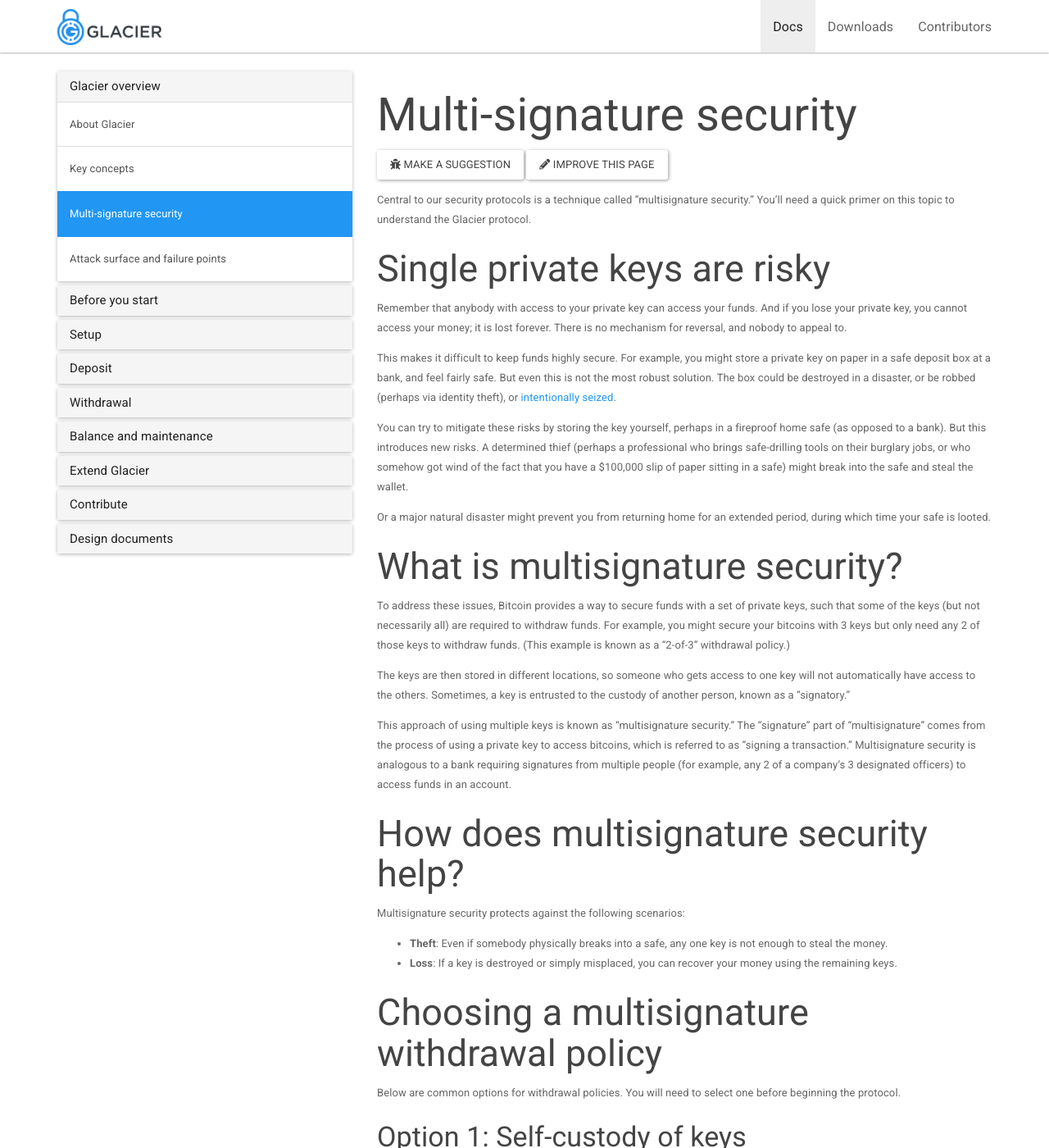
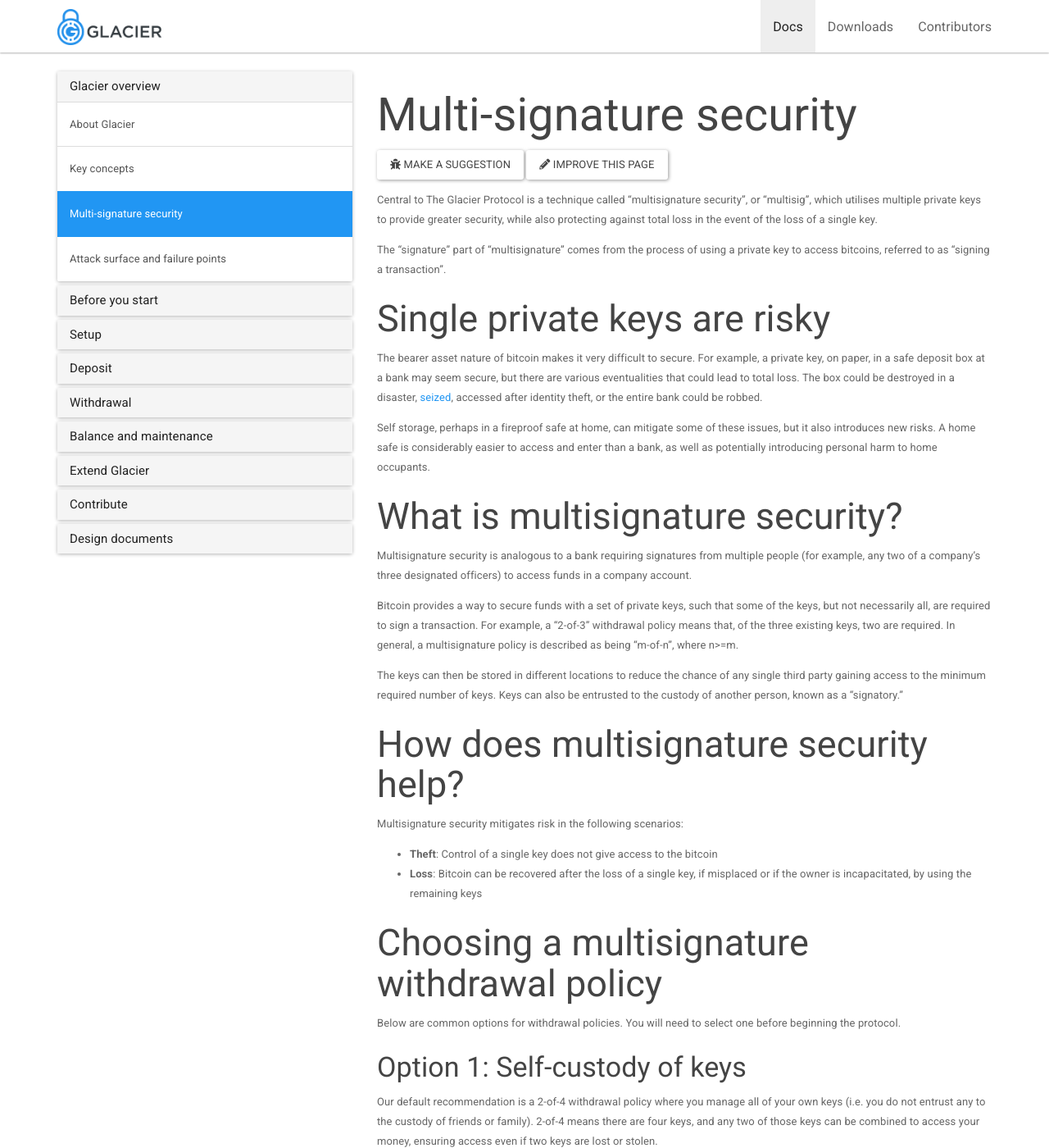
Before and after one commit to GlacierProtocol/glacierprotocol.github.io, a Jekyll site: the page built from _docs/overview/multi-signature-security.md, in a window 1280 px wide and 1400 px high. Shown: the whole window at 82% size. Built offline with Jekyll 4.4.1, drawn with Linux system fonts in a browser that asks for light colours; nearby versions of some CDN libraries.

Commit message:
reword and restructure

```diff
--- a/_docs/overview/multi-signature-security.md
+++ b/_docs/overview/multi-signature-security.md
@@ -1,66 +1,52 @@
 ---
 title: Multi-signature security
-description: Glacier uses multiple keys to protect your Bitcoins. This makes it
-  harder for someone to steal your Bitcoins, and allows you to still access them
-  even if you lose one keys.
+description: Glacier uses multiple private keys. This provides greater security,
+ and protects against total loss in the event of the loss of a single key.
 ---
 
-Central to our security protocols is
-a technique called "multisignature security." You'll need a quick primer on
-this topic to understand the Glacier protocol.
+Central to The Glacier Protocol is a technique called "multisignature security",
+or "multisig", which utilises multiple private keys to provide greater security,
+while also protecting against total loss in the event of the loss of a single key.
+
+The "signature" part of "multisignature" comes from the process of using a private
+key to access bitcoins, referred to as "signing a transaction".
 
 ## Single private keys are risky
 
-Remember that anybody with access to your private key can access your
-funds. And if you lose your private key, you cannot access your money; it is
-lost forever. There is no mechanism for reversal, and nobody to appeal
-to.
+The bearer asset nature of bitcoin makes it very difficult to secure. For example,
+a private key, on paper, in a safe deposit box at a bank may seem secure, but
+there are various eventualities that could lead to total loss. The box could be
+destroyed in a disaster, [seized](http://abcnews.go.com/GMA/story?id=4832471),
+accessed after identity theft, or the entire bank could be robbed.
 
-This makes it difficult to keep funds highly secure. For example, you
-might store a private key on paper in a safe deposit box at a bank, and feel
-fairly safe. But even this is not the most robust solution. The box could be
-destroyed in a disaster, or be robbed (perhaps via identity theft), or
-[intentionally seized](http://abcnews.go.com/GMA/story?id=4832471).
-
-You can try to mitigate these risks by storing the key yourself, perhaps in a
-fireproof home safe (as opposed to a bank). But this introduces new risks. A
-determined thief (perhaps a professional who brings safe-drilling tools on their
-burglary jobs, or who somehow got wind of the fact that you have a $100,000
-slip of paper sitting in a safe) might break into the safe and steal the wallet.
-
-Or a major natural disaster might prevent you from returning home for an
-extended period, during which time your safe is looted.
+Self storage, perhaps in a fireproof safe at home, can mitigate some of these issues,
+but it also introduces new risks. A home safe is considerably easier to access and
+enter than a bank, as well as potentially introducing personal harm to home
+occupants.
 
 ## What is multisignature security?
 
-To address these
-issues, Bitcoin provides a way to secure funds with a set of private keys,
-such that some of the keys (but not necessarily all) are required to
-withdraw funds. For example, you might secure your bitcoins with 3 keys but
-only need any 2 of those keys to withdraw funds. (This example is known as
-a "2-of-3" withdrawal policy.)
+Multisignature security is analogous to a bank requiring signatures from multiple
+people (for example, any two of a company's three designated officers) to access
+funds in a company account.
 
-The keys are then stored in different
-locations, so someone who gets access to one key will not automatically
-have access to the others. Sometimes, a key is entrusted to the custody of
-another person, known as a "signatory."
+Bitcoin provides a way to secure funds with a set of private keys, such that some
+of the keys, but not necessarily all, are required to sign a transaction. For
+example, a "2-of-3" withdrawal policy means that, of the three existing keys, two
+are required. In general, a multisignature policy is described as being "m-of-n",
+where n>=m.
 
-This approach of using multiple
-keys is known as "multisignature security." The "signature" part of
-"multisignature" comes from the process of using a private key to access
-bitcoins, which is referred to as "signing a transaction." Multisignature
-security is analogous to a bank requiring signatures from multiple people
-(for example, any 2 of a company's 3 designated officers) to access funds in
-an account.
+The keys can then be stored in different locations to reduce the chance of any single
+third party gaining access to the minimum required number of keys. Keys can also be
+entrusted to the custody of another person, known as a "signatory."
 
 ## How does multisignature security help?
 
-Multisignature security protects against the following scenarios:
+Multisignature security mitigates risk in the following scenarios:
 
-* **Theft**: Even if somebody physically breaks into a safe, any one key is not
-enough to steal the money.
-* **Loss**: If a key is destroyed or simply misplaced, you can recover your money
-using the remaining keys.
+* **Theft**: Control of a single key does not give access to the bitcoin
+* **Loss**: Bitcoin can be recovered after the loss of a single key, if
+misplaced or if the owner is incapacitated, by using the remaining keys
 
 ## Choosing a multisignature withdrawal policy
 
```
